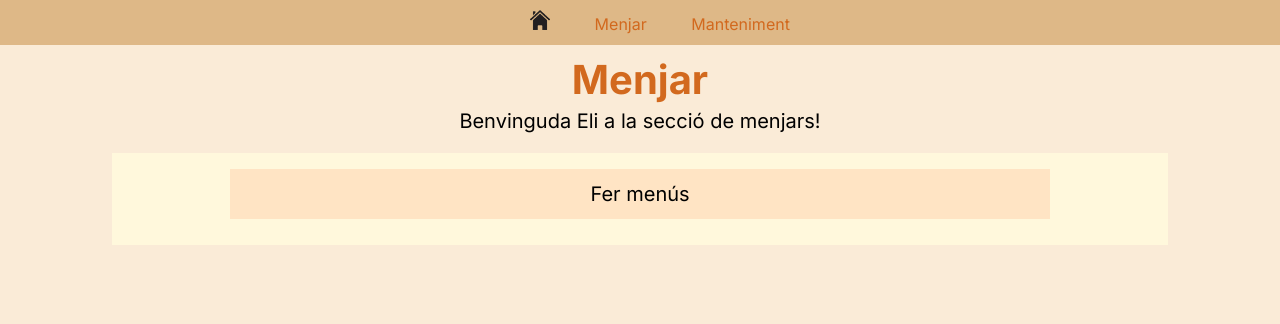
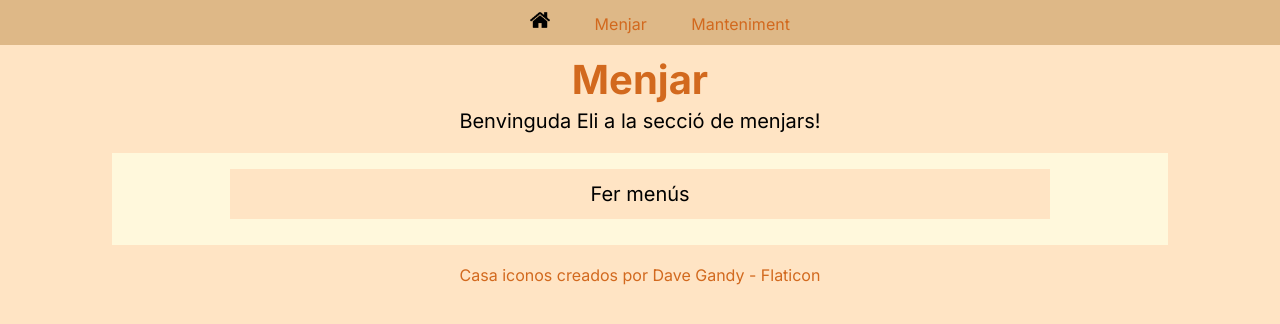
Before and after one commit to Magiclovekorean/Home-task-manager-per-elisenda, a plain HTML site: page menjar.html in a window 1280 px wide. Drawn offline with Linux system fonts and the light colour scheme.

Commit message:
Added footer with copyright

```diff
--- a/css/styles.css
+++ b/css/styles.css
@@ -15,7 +15,6 @@ body {
     background-color: burlywood;
     width: auto;
     height: 45px;
-
     margin-bottom: 10px;
 }
 
@@ -61,3 +60,12 @@ img {
     height: 20px;
     width: 20px;
 }
+
+footer {
+    padding-bottom: 20px;
+}
+
+footer a:hover{
+    text-decoration: underline;
+    color: #df993c;
+}
--- a/css/to-do-list.css
+++ b/css/to-do-list.css
@@ -1,5 +1,5 @@
 body {
-    background-color: antiquewhite
+    background-color: bisque;
 }
 
 h1 {
--- a/menjar.html
+++ b/menjar.html
@@ -4,7 +4,7 @@
     <meta charset="UTF-8">
     <meta name="viewport" content="width=device-width, initial-scale=1.0">
     <title>Menjar</title>
-    <link rel="icon" href="/images/logo.ico">
+    <link rel="icon" href="/images/house-icon.webp">
     <link rel="stylesheet" href="/css/styles.css">
     <link rel="preconnect" href="https://fonts.googleapis.com">
     <link rel="preconnect" href="https://fonts.gstatic.com" crossorigin>
@@ -18,7 +18,7 @@
                 <ul>
                     <li>
                         <a href="/index.html" target="_self">
-                            <img src="/images/logo.ico" alt="un logo de una casa">
+                            <img src="/images/house-icon.webp" alt="un logo de una casa">
                         </a>
                     </li>
                     <li>
@@ -38,5 +38,8 @@
             <li><p>Fer menús</p></li>
         </ul>
     </main>
+    <footer>
+        <a href="https://www.flaticon.es/iconos-gratis/casa" title="casa iconos">Casa iconos creados por Dave Gandy - Flaticon</a>
+    </footer>
 </body>
 </html>
```
Also changed, not shown: index.html (+5 -2 lines), manteniment.html (+5 -2 lines), images/house-icon.webp (added), images/logo.ico (deleted).
